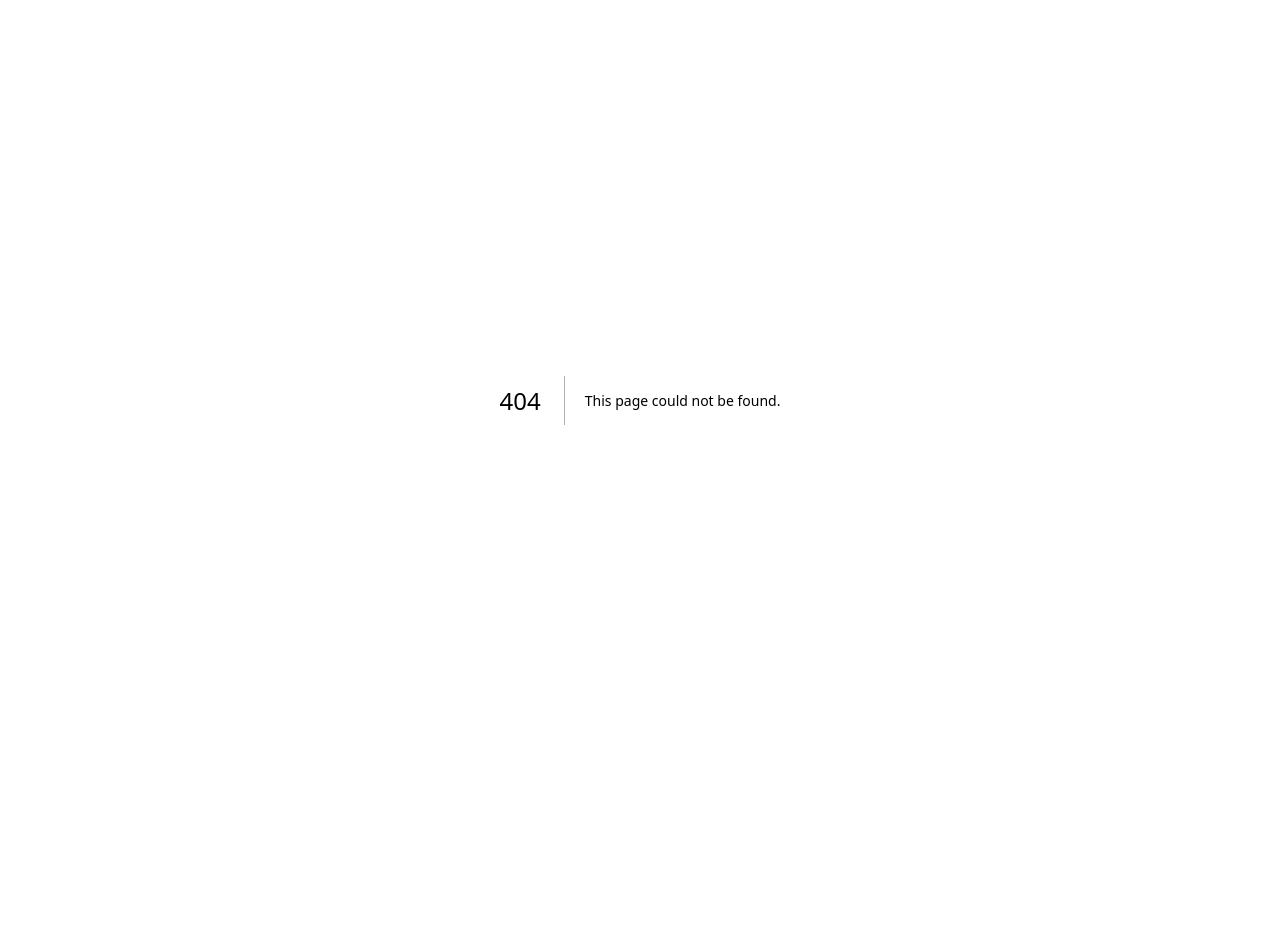
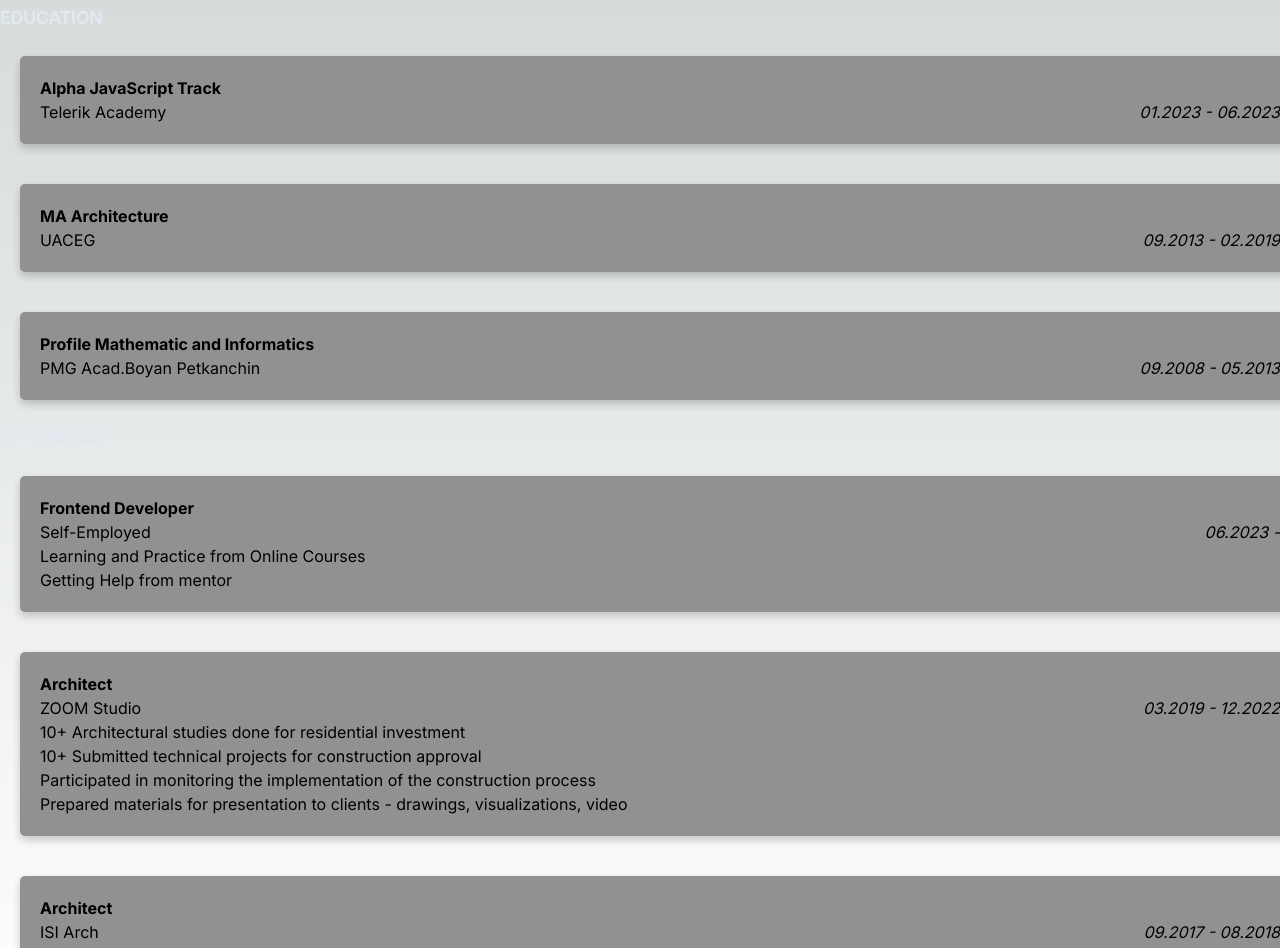
Before and after one commit to ipz06/my-portfolio, a Next.js app in the folder my-portfolio/: page /education in a window 1280 px wide. Before the commit this address had no page. Shown: the top 948 px of the page. Before the commit the page ends 800 px from the top, so only its background shows below. Built offline with nearby package versions, Linux system fonts and the light colour scheme.

Commit message:
Add Skills, Education and styles

```diff
--- /dev/null
+++ b/my-portfolio/src/app/education/page.tsx
@@ -0,0 +1,67 @@
+import style from '../ui/card.module.css'
+
+export default function Education () {
+
+    return (
+        <div className='flex flex-col'>
+            <h2 className="text-xl font-bold tracking-tight text-slate-200 sm:text-lg py-1">EDUCATION</h2>
+            <div className={style.card}>
+                <h3 className="font-bold">Alpha JavaScript Track</h3>
+                <div className='flex flex-row justify-between'>
+                    <span>Telerik Academy </span >
+                    <span className='italic'>01.2023 - 06.2023</span>
+                </div>
+            </div>
+            <div className={style.card}>
+                <h3 className="font-bold">MA Architecture</h3>
+                <div className='flex flex-row justify-between'>
+                <span>UACEG </span >
+                <span className='italic'>09.2013 - 02.2019</span>
+                </div>
+            </div>
+            <div className={style.card}>
+                <h3 className="font-bold">Profile Mathematic and Informatics</h3>
+                <div className='flex flex-row justify-between'>
+                <span>PMG Acad.Boyan Petkanchin</span >
+                <span className='italic'>09.2008 - 05.2013</span>
+                </div>
+            </div>
+            <h2 className="text-xl font-bold tracking-tight text-slate-200 sm:text-lg py-1">EXPERIENCE</h2>
+            <div className={style.card}>
+                <h3 className="font-bold">Frontend Developer</h3>
+                <div className='flex flex-row justify-between'>
+                    <span> Self-Employed</span >
+                    <span className='italic'>06.2023 - </span>
+                </div>
+                <ul>
+                    <li>Learning and Practice from Online Courses</li>
+                    <li>Getting Help from mentor</li>
+                </ul>
+            </div>
+            <div className={style.card}>
+                <h3 className="font-bold">Architect</h3>
+                <div className='flex flex-row justify-between'>
+                    <span>ZOOM Studio</span >
+                    <span className='italic'>03.2019 - 12.2022 </span>
+                </div>
+                <ul>
+                    <li>10+ Architectural studies done for residential investment</li>
+                    <li>10+ Submitted technical projects for construction approval</li>
+                    <li>Participated in monitoring the implementation of the construction process</li>
+                    <li>Prepared materials for presentation to clients - drawings, visualizations, video</li>
+                </ul>
+            </div>
+            <div className={style.card}>
+                <h3 className="font-bold">Architect</h3>
+                <div className='flex flex-row justify-between'>
+                    <span>ISI Arch</span >
+                    <span className='italic'>09.2017 - 08.2018 </span>
+                </div>
+                <ul>
+                    <li>Issued technical projects for construction approval</li>
+                    <li>Prepared presentation materials for clients - drawings and visualizations</li>
+                </ul>
+            </div>
+        </div>
+    )
+};
--- a/my-portfolio/src/app/page.tsx
+++ b/my-portfolio/src/app/page.tsx
@@ -3,7 +3,9 @@
 import Voice from './voice/page';
 import { navMenu } from './ui/navMenu';
 import {AiFillGithub, AiFillGitlab, AiFillLinkedin} from 'react-icons/ai'
-import About from '@/about/page';
+import About from '@/app/about/page';
+import Skills from '@/app/skills/page';
+import Education from './education/page';
 
 
 export default function Home() {
@@ -52,6 +54,8 @@
             <button>say hello</button>
           </div>
           <About />
+          <Skills />
+          <Education />
           <Voice/>
         </main>
       </div>
--- /dev/null
+++ b/my-portfolio/src/app/skills/page.tsx
@@ -0,0 +1,35 @@
+import styles from '../ui/card.module.css'
+
+export default function Skills () {
+
+    return (
+        <div>
+            <h2 className="text-xl font-bold tracking-tight text-slate-200 sm:text-lg py-1">TECHNICAL SKILLS</h2>
+            <div className="flex flex-row flex-wrap">
+                <p className={styles.smallCard}>JavaScript</p>
+                <p className={styles.smallCard}>TypeScript</p>
+                <p className={styles.smallCard}>React</p>
+                <p className={styles.smallCard}>NextJS</p>
+                <p className={styles.smallCard}>HTML</p>
+                <p className={styles.smallCard}>CSS</p>
+                <p className={styles.smallCard}>Chakra UI</p>
+                <p className={styles.smallCard}>TailwindCSS</p>
+                <p className={styles.smallCard}>REST API</p>
+                <p className={styles.smallCard}>OOP</p>
+                <p className={styles.smallCard}>GIT</p>
+                <p className={styles.smallCard}>Adobe PS</p>
+            </div>
+            <h2 className="text-xl font-bold tracking-tight text-slate-200 sm:text-lg py-1">STRENGTH</h2>
+            <div className="flex flex-row flex-wrap">
+                <p className={styles.smallCard}>Precision</p>
+                <p className={styles.smallCard}>Organization</p>
+                <p className={styles.smallCard}>Motivation</p>
+            </div>
+            <h2 className="text-xl font-bold tracking-tight text-slate-200 sm:text-lg py-1">LANGUAGES</h2>
+            <div className="flex flex-row flex-wrap">
+                <p className={styles.smallCard}>Bulgarian</p>
+                <p className={styles.smallCard}>English</p>
+            </div>
+        </div>
+    )
+};
--- a/my-portfolio/src/app/ui/card.module.css
+++ b/my-portfolio/src/app/ui/card.module.css
@@ -14,3 +14,24 @@
 .card:hover {
     box-shadow: 0 8px 16px 0 rgba(251, 251, 251, 0.2);
   }
+
+.smallCard{
+    display: flex;
+    flex-direction: column;
+    align-items: center;
+    align-content: center;
+    margin: 5px;
+    padding: 5px;
+    height: 30px;
+    width: 100px;
+    background-color: rgb(145, 145, 145);
+    box-shadow: 0 4px 8px 0 rgba(0,0,0,0.2);
+    transition: 0.3s;
+
+    border-radius: 5px;
+
+}
+
+.smallCard:hover {
+    box-shadow: 0 8px 16px 0 rgba(251, 251, 251, 0.2);
+  }
```
Also changed, not shown: my-portfolio/src/about/page.tsx (deleted, +0 -24 lines), my-portfolio/src/skills/page.tsx (deleted, +0 -7 lines).
